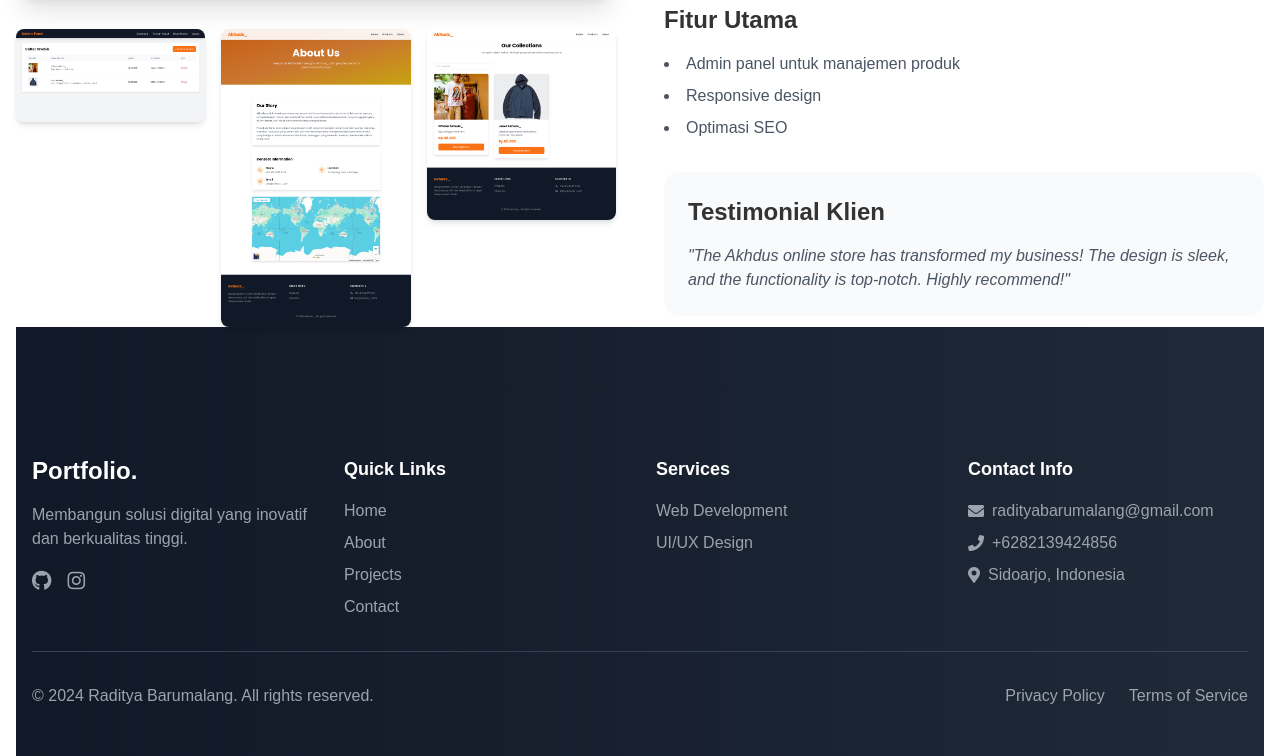
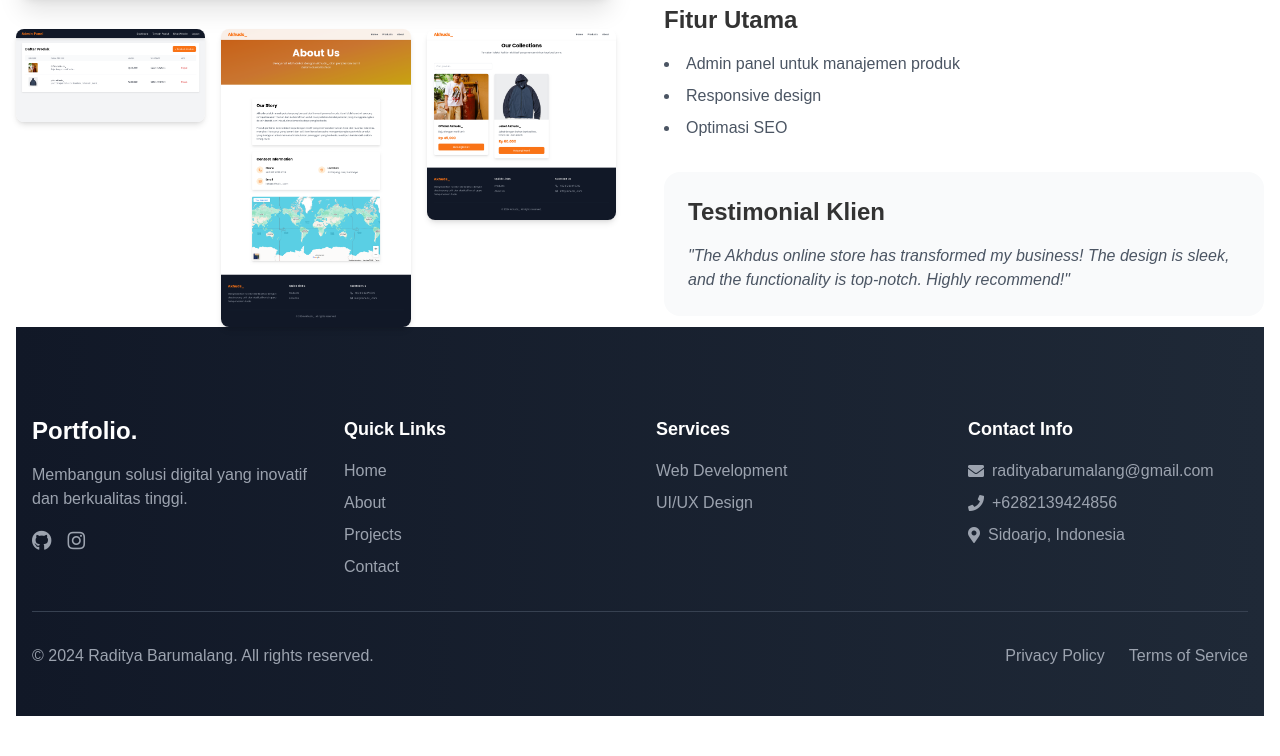
Before and after one commit to Vintechs-ux/Portofolio, a plain HTML site: page pages/projects/project.html in a window 1280 px wide. Shown: the part 880-1636 px from the top of the page. After the commit the page ends 1596 px from the top, so only its background shows below. Drawn offline with nearby package versions, Linux system fonts and the light colour scheme.

Commit message:
Update project.html

```diff
--- a/pages/projects/project.html
+++ b/pages/projects/project.html
@@ -113,7 +113,7 @@
 
             </div>
         </div>
-    <footer class="bg-gradient-to-r from-gray-900 to-gray-800 text-white pt-20">
+    <footer class="bg-gradient-to-r from-gray-900 to-gray-800 text-white pt-10">
     <div class="container mx-auto px-4 py-12">
         <!-- Footer Grid -->
         <div class="grid grid-cols-1 md:grid-cols-4 gap-8 mb-8">
```
